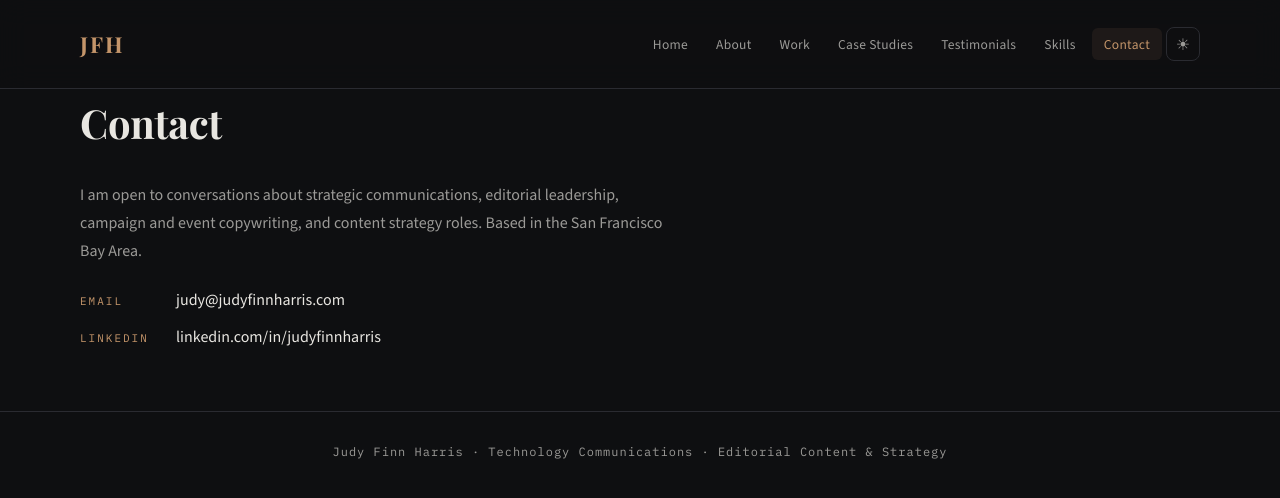
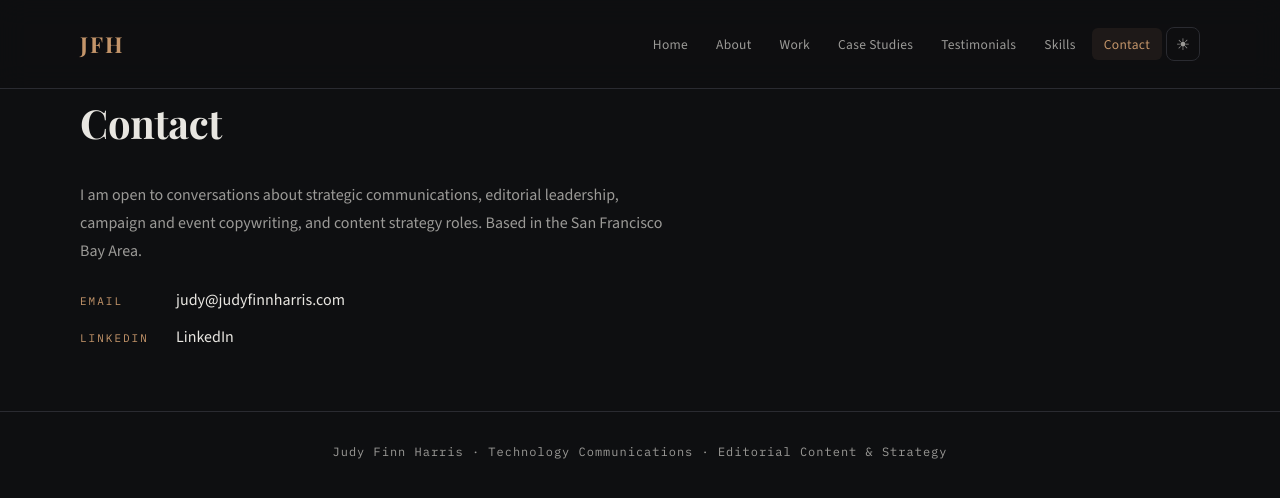
Before and after one commit to judyh900/portfolio-main, a React (Vite) app: page / in a window 1280 px wide. Both pictures are taken after a click on the button "Contact". Shown: the top 498 px of the page. Built offline with nearby package versions, Linux system fonts and the light colour scheme.

Commit message:
Update App.jsx

```diff
--- a/App.jsx
+++ b/App.jsx
@@ -1007,7 +1007,7 @@ function Contact({ s }) {
             </div>
             <div style={s.contactItem}>
               <span style={s.contactLabel}>LinkedIn</span>
-              <a href="https://linkedin.com/in/judyfinnharris" target="_blank" rel="noopener noreferrer" style={{...s.contactValue, color: s.contactValue.color, textDecoration: "none"}}>linkedin.com/in/judyfinnharris</a>
+<a href="https://linkedin.com/in/judyfinnharris" target="_blank" rel="noopener noreferrer" style={{...s.contactValue, color: s.contactValue.color, textDecoration: "none"}}>LinkedIn</a>
             </div>
           </div>
         </div>
```
